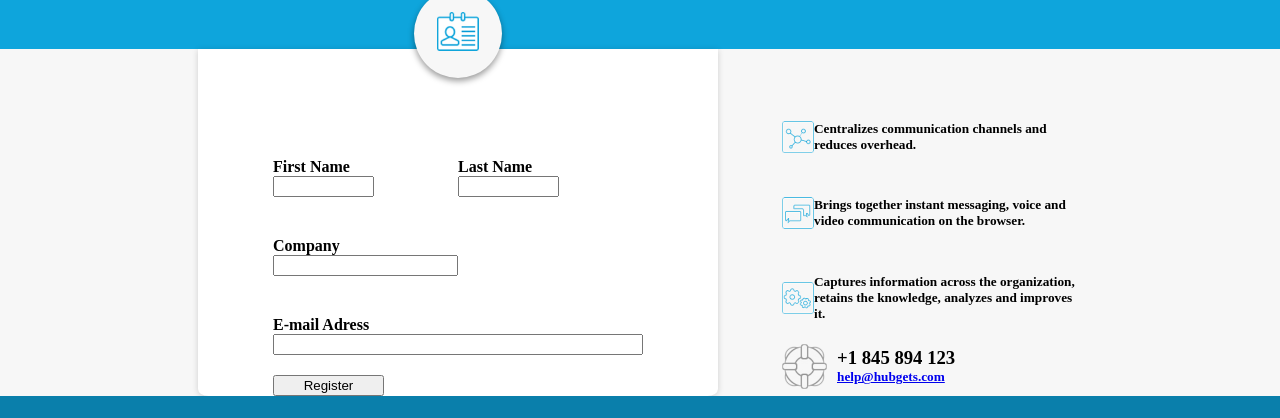
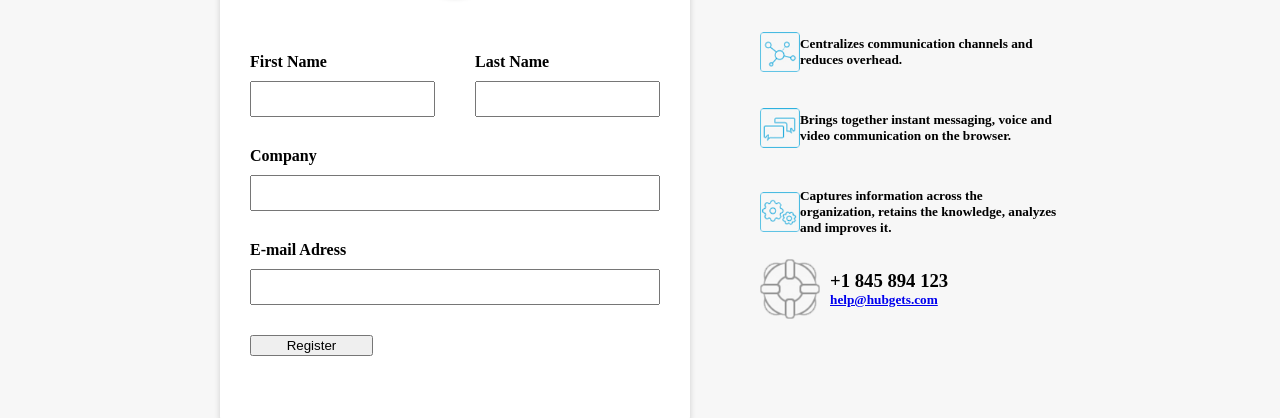
Before and after one commit to notyourphobia/jobz, a plain HTML site: page app-flex/index.html in a window 1280 px wide. Shown: the part 186-604 px from the top of the page. Drawn offline with Linux system fonts and the light colour scheme.

Commit message:
still work do do

```diff
--- a/app-flex/style.scss
+++ b/app-flex/style.scss
@@ -99,57 +99,73 @@ body {
   background-color: white;
   box-shadow: 0 1px 6px 0 rgba(0, 0, 0, 0.164);
   border-bottom-left-radius: 2%;
+  // width: 430px;
   border-bottom-right-radius: 2%;
+  // width: 430px;
+  // margin-right: 70px;
 }
 
 .form {
-  margin: 0 75px;
+  margin: 0 30px;
   display: flex;
   flex-direction: column;
+  // width: 330px;
+  // width: 100%;
+  // width: 70%;
+  input {
+    height: 30px;
+    margin: 10px 0;
+  }
 }
 .name {
   display: flex;
+  // margin: 10px;
+  // width: 50%;
+  // justify-content: space-between;
+
+  // text-align: center;
 }
 #firstName_input {
-  width: 50%;
+  margin-right: 20px;
 }
-#lastName_input {
-  width: 50%;
+
+.firstName-container,
+.lastName-container {
+  width: fit-content;
+  display: flex;
+  flex-direction: column;
+  width: fit-content;
+  justify-content: center;
 }
 .firstName-container {
-  width: fit-content;
-
-  display: flex;
-  flex-direction: column;
+  margin-right: 10px;
 }
 .lastName-container {
-  width: fit-content;
+  margin-left: 10px;
+}
+.company-container,
+.email-container {
+  // width: fit-content;
 
   display: flex;
   flex-direction: column;
 }
 .company-container {
-  width: fit-content;
+  // width: fit-content;
 }
 
 .name,
 .company-container,
 .email-container {
-  margin: 20px 0;
-}
-
-.company-container,
-.email-container {
-  margin: 20px 0;
-  display: flex;
-  flex-direction: column;
+  margin-bottom: 20px;
 }
 
 .submit-btn {
   width: 30%;
+  margin-bottom: 70px;
 }
 .info-container {
-  margin: 0 0 0 64px;
+  margin-left: 70px;
   position: relative;
   top: 50px;
 }
@@ -158,7 +174,7 @@ body {
   align-items: center;
   width: 300px;
   img {
-    width: 32px;
+    width: 40px;
   }
 }
 .info-text-container-4 {
@@ -171,8 +187,8 @@ body {
   }
 }
 #help-icon {
-  width: 45px;
-  height: 45px;
+  width: 60px;
+  height: 60px;
 }
 [class^="info-text-"] {
   display: flex;
```
Also changed, not shown: app-flex/style.css, 1 other file.
